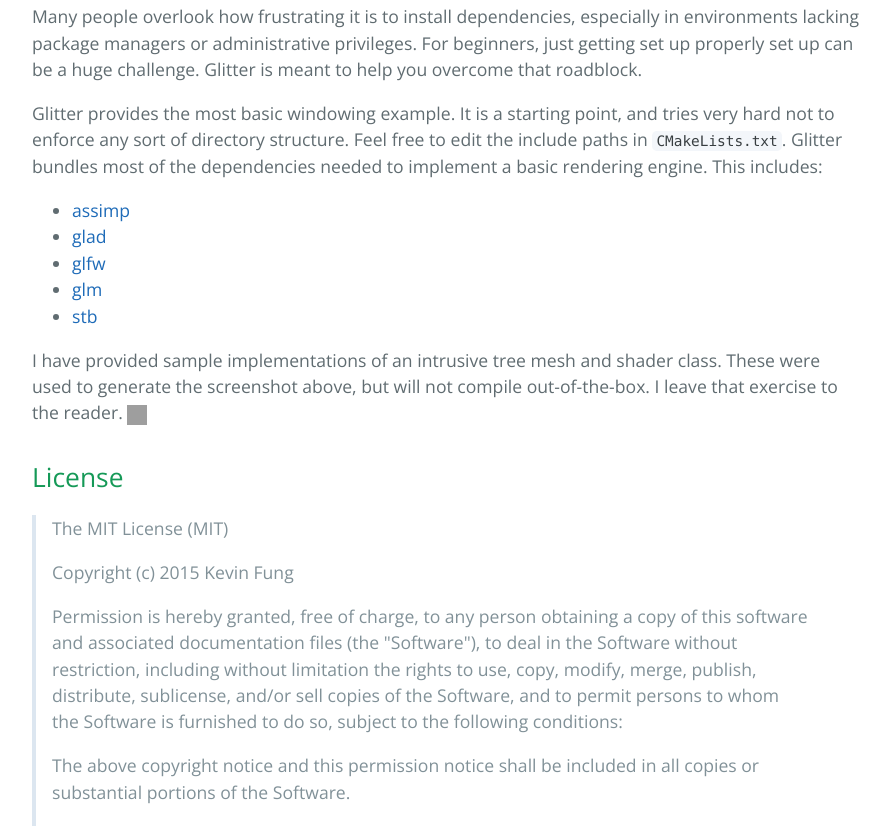
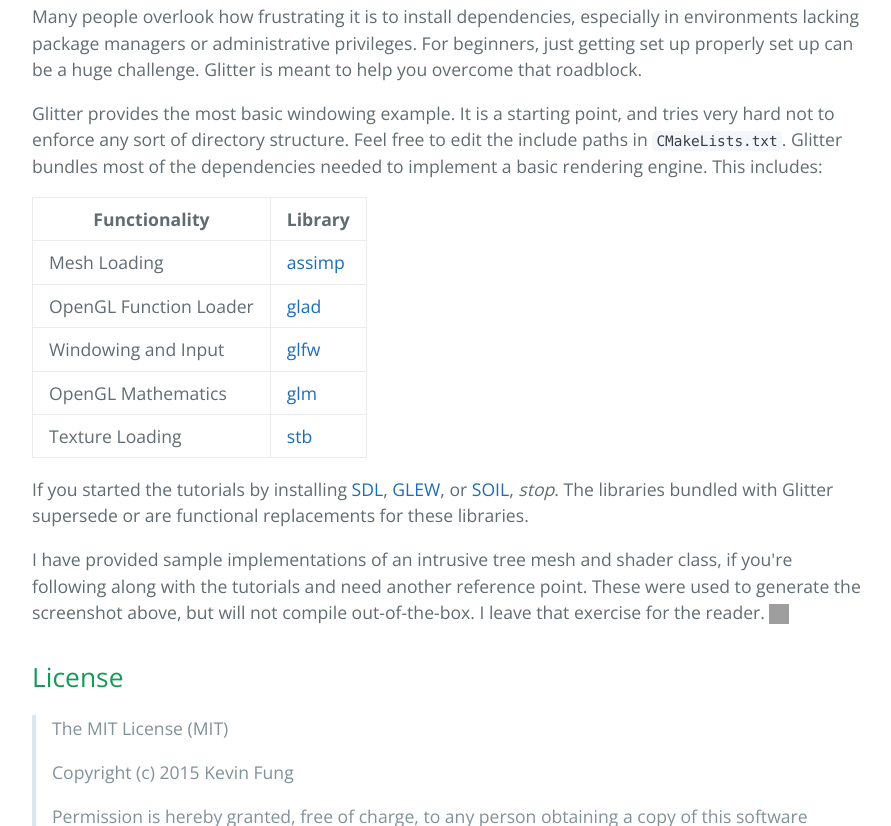
Before and after one commit to Polytonic/Glitter, a plain HTML site: page index.html in a window 1280 px wide. Shown: the part 1717-2543 px from the top of the page, without its empty margins (192-1083 px from the left). Drawn offline with nearby package versions, Linux system fonts and the light colour scheme; grey boxes are pictures that could not be loaded.

```diff
--- a/index.html
+++ b/index.html
@@ -37,7 +37,7 @@
 
 <div class="highlight highlight-bash"><pre>git clone --recursive https://github.com/Polytonic/Glitter
 <span class="pl-c1">cd</span> Glitter
-mkdir -p Build <span class="pl-k">&amp;&amp;</span> <span class="pl-c1">cd</span> Build</pre></div>
+<span class="pl-c1">cd</span> Build</pre></div>
 
 <p>Now generate a project file or makefile for your platform. If you want to use a particular IDE, make sure it is installed; don't forget to set the Start-Up Project in Visual Studio or the Target in Xcode.</p>
 
@@ -61,15 +61,40 @@
 
 <p>Glitter provides the most basic windowing example. It is a starting point, and tries very hard not to enforce any sort of directory structure. Feel free to edit the include paths in <code>CMakeLists.txt</code>. Glitter bundles most of the dependencies needed to implement a basic rendering engine. This includes:</p>
 
-<ul>
-<li><a href="https://github.com/assimp/assimp">assimp</a></li>
-<li><a href="https://github.com/Dav1dde/glad">glad</a></li>
-<li><a href="https://github.com/glfw/glfw">glfw</a></li>
-<li><a href="https://github.com/g-truc/glm">glm</a></li>
-<li><a href="https://github.com/nothings/stb">stb</a></li>
-</ul>
+<table>
+<thead>
+<tr>
+<th>Functionality</th>
+<th>Library</th>
+</tr>
+</thead>
+<tbody>
+<tr>
+<td>Mesh Loading</td>
+<td><a href="https://github.com/assimp/assimp">assimp</a></td>
+</tr>
+<tr>
+<td>OpenGL Function Loader</td>
+<td><a href="https://github.com/Dav1dde/glad">glad</a></td>
+</tr>
+<tr>
+<td>Windowing and Input</td>
+<td><a href="https://github.com/glfw/glfw">glfw</a></td>
+</tr>
+<tr>
+<td>OpenGL Mathematics</td>
+<td><a href="https://github.com/g-truc/glm">glm</a></td>
+</tr>
+<tr>
+<td>Texture Loading</td>
+<td><a href="https://github.com/nothings/stb">stb</a></td>
+</tr>
+</tbody>
+</table>
 
-<p>I have provided sample implementations of an intrusive tree mesh and shader class. These were used to generate the screenshot above, but will not compile out-of-the-box. I leave that exercise to the reader. <img class="emoji" title=":smiley:" alt=":smiley:" src="https://assets-cdn.github.com/images/icons/emoji/unicode/1f603.png" height="20" width="20" align="absmiddle"></p>
+<p>If you started the tutorials by installing <a href="https://www.libsdl.org/">SDL</a>, <a href="https://github.com/nigels-com/glew">GLEW</a>, or <a href="http://www.lonesock.net/soil.html">SOIL</a>, <em>stop</em>. The libraries bundled with Glitter supersede or are functional replacements for these libraries.</p>
+
+<p>I have provided sample implementations of an intrusive tree mesh and shader class, if you're following along with the tutorials and need another reference point. These were used to generate the screenshot above, but will not compile out-of-the-box. I leave that exercise for the reader. <img class="emoji" title=":smiley:" alt=":smiley:" src="https://assets-cdn.github.com/images/icons/emoji/unicode/1f603.png" height="20" width="20" align="absmiddle"></p>
 
 <h2>
 <a id="license" class="anchor" href="#license" aria-hidden="true"><span class="octicon octicon-link"></span></a>License</h2>
```
Also changed, not shown: params.json (+1 -1 lines).
